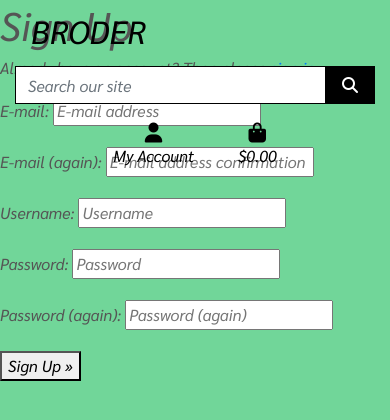
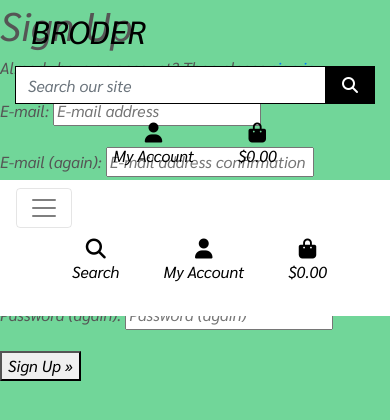
Before and after one commit to Code-Institute-Submissions/Federvgh-ms4-broder, a Django app: page /accounts/signup/ in a window 390 px wide. Shown: the top 420 px of the page. Run offline with Django 3.2, Linux system fonts and the light colour scheme; some libraries are stand-ins or nearby versions.

Commit message:
added mobile header and navbar

```diff
--- a/static/css/base.css
+++ b/static/css/base.css
@@ -27,11 +27,6 @@ body {
     width: fit-content;
 }
 
-.shop-now-button {
-    background: black;
-    color: white;
-    min-width: 260px;
-}
 
 .btn-black {
     background: black;
@@ -51,26 +46,12 @@ body {
     color: white !important;
 }
 
-.shop-now-button:hover,
-.shop-now-button:active,
-.shop-now-button:focus,
-.btn-black:hover,
-.btn-black:active,
-.btn-black:focus {
-    background: #222;
-    color: white;
-}
-
 .text-black {
     color: #000 !important;
 }
 
 .border-black {
     border: 1px solid black !important;
-}
-
-.bg-black {
-    background: #000 !important;
 }
 
 .overlay {
--- a/templates/base.html
+++ b/templates/base.html
@@ -95,6 +95,15 @@
               </ul>
           </div>
       </div>
+      <div class="row bg-white">
+        <nav class="navbar navbar-expand-lg navbar-light w-100">
+            <button class="navbar-toggler" type="button" data-toggle="collapse" data-target="#main-nav" aria-controls="main-nav" aria-expanded="false" aria-label="Toggle navigation">
+                <span class="navbar-toggler-icon"></span>
+            </button>
+            {% include 'includes/mobile-top-header.html' %}
+            {% include 'includes/main-nav.html' %}
+        </nav>
+    </div>
   </header>
 
     {% if messages %}
--- /dev/null
+++ b/templates/includes/main-nav.html
@@ -0,0 +1,50 @@
+<div class="collapse navbar-collapse" id="main-nav">
+    <ul class="navbar-nav w-auto mx-auto">
+        <li class="nav-item dropdown">
+            <a class="logo-font font-weight-bold nav-link text-black mr-5" href="#" id="Product1" data-toggle="dropdown" aria-haspopup="true" aria-expanded="false">
+                Product1
+            </a>
+            <div class="dropdown-menu border-0" aria-labelledby="all-products-link">
+                <a href="" class="dropdown-item">By Price</a>
+                <a href="" class="dropdown-item ">By Rating</a>
+                <a href="" class="dropdown-item ">By Category</a>
+                <a href="" class="dropdown-item">All Products</a>
+            </div>
+        </li>
+
+        <li class="nav-item dropdown">
+            <a class="logo-font font-weight-bold nav-link text-black mr-5" href="#" id="Product2" data-toggle="dropdown" aria-haspopup="true" aria-expanded="false">
+                Product2
+            </a>
+            <div class="dropdown-menu border-0" aria-labelledby="clothing-link">
+                <a href="" class="dropdown-item">Category 1</a>
+                <a href="" class="dropdown-item">Category 2</a>
+                <a href="" class="dropdown-item">Category 3</a>
+                <a href="" class="dropdown-item">Category 4</a>
+            </div>
+        </li>
+
+        <li class="nav-item dropdown">
+            <a class="logo-font font-weight-bold nav-link text-black mr-5" href="#" id="Product3" data-toggle="dropdown" aria-haspopup="true" aria-expanded="false">
+                Product3
+            </a>
+            <div class="dropdown-menu border-0" aria-labelledby="homeware-link">
+                <a href="" class="dropdown-item">Category 1</a>
+                <a href="" class="dropdown-item">Category 2</a>
+                <a href="" class="dropdown-item">Category 3</a>
+            </div>
+        </li>
+
+        <li class="nav-item dropdown">
+            <a class="logo-font font-weight-bold nav-link text-black" href="#" id="Product4" data-toggle="dropdown" aria-haspopup="true" aria-expanded="false">
+                Product4
+            </a>
+            <div class="dropdown-menu border-0" aria-labelledby="specials-link">
+                <a href="" class="dropdown-item">Category 1</a>
+                <a href="" class="dropdown-item">Category 2</a>
+                <a href="" class="dropdown-item">Category 3</a>
+                <a href="" class="dropdown-item">Category 4</a>
+            </div>
+        </li>
+    </ul>
+</div>
--- /dev/null
+++ b/templates/includes/mobile-top-header.html
@@ -0,0 +1,58 @@
+<ul>
+    <li class="list-inline-item">
+      <a class="text-black nav-link d-block d-lg-none" href="#" id="mobile-search" data-toggle="dropdown" aria-haspopup="true" aria-expanded="false">
+          <div class="text-center">
+              <div><i class="fas fa-search fa-lg"></i></div>
+              <p class="my-0">Search</p>
+          </div>
+      </a>
+      <div class="dropdown-menu border-0 w-100 p-3 rounded-0 my-0" aria-labelledby="mobile-search">
+          <form class="form" method="GET" action="">
+              <div class="input-group w-100">
+                  <input class="form-control border border-black rounded-0" type="text" name="q" placeholder="Search our site">
+                  <div class="input-group-append">
+                      <button class="form-control form-control btn btn-black border border-black rounded-0" type="submit">
+                          <span class="icon">
+                              <i class="fas fa-search"></i>
+                          </span>
+                      </button>
+                  </div>
+              </div>
+          </form>
+      </div>
+  </li>
+  <li class="list-inline-item dropdown">
+      <a class="text-black nav-link d-block d-lg-none" href="#" id="user-options" data-toggle="dropdown" aria-haspopup="true" aria-expanded="false">
+          <div class="text-center">
+              <div><i class="fas fa-user fa-lg"></i></div>
+              <p class="my-0">My Account</p>
+          </div>
+      </a>
+      <div class="dropdown-menu border-0" aria-labelledby="user-options">
+          {% if request.user.is_authenticated %}
+              {% if request.user.is_superuser %}
+                  <a href="{% url 'account_logout' %}" class="dropdown-item">Product Management</a>
+              {% endif %}
+              <a href="" class="dropdown-item">My Profile</a>
+              <a href="{% url 'account_logout' %}" class="dropdown-item">Logout</a>
+          {% else %}
+              <a href="{% url 'account_signup' %}" class="dropdown-item">Register</a>
+              <a href="{% url 'account_login' %}" class="dropdown-item">Login</a>
+          {% endif %}
+      </div>
+  </li>
+  <li class="list-inline-item">
+      <a class="{% if grand_total %}text-primary font-weight-bold{% else %}text-black{% endif %} nav-link d-block d-lg-none" href="">
+          <div class="text-center">
+              <div><i class="fas fa-shopping-bag fa-lg"></i></div>
+              <p class="my-0">
+                  {% if grand_total %}
+                      ${{ grand_total|floatformat:2 }}
+                  {% else %}
+                      $0.00
+                  {% endif %}
+              </p>
+          </div>
+      </a>
+    </li>
+  </ul>
```
